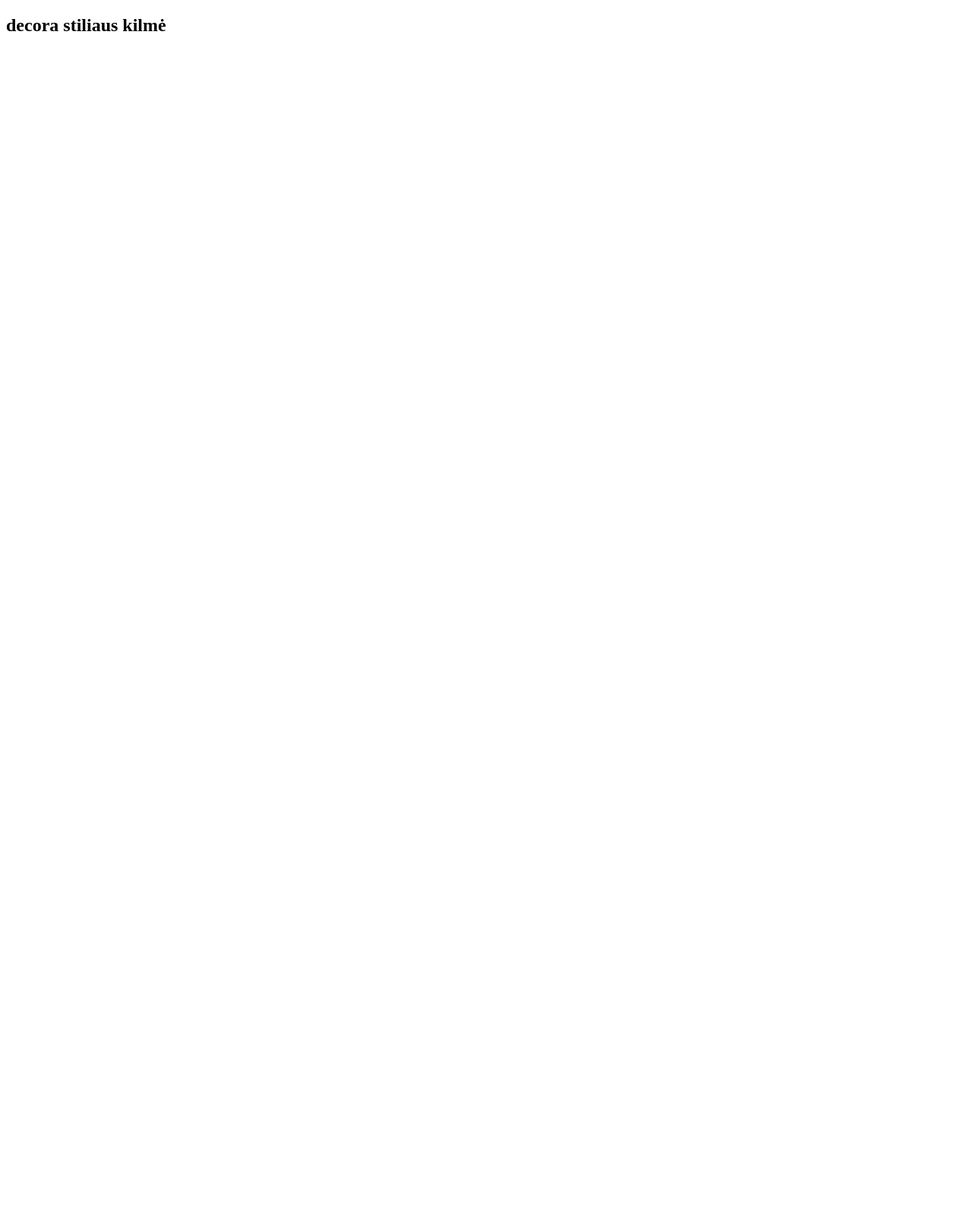
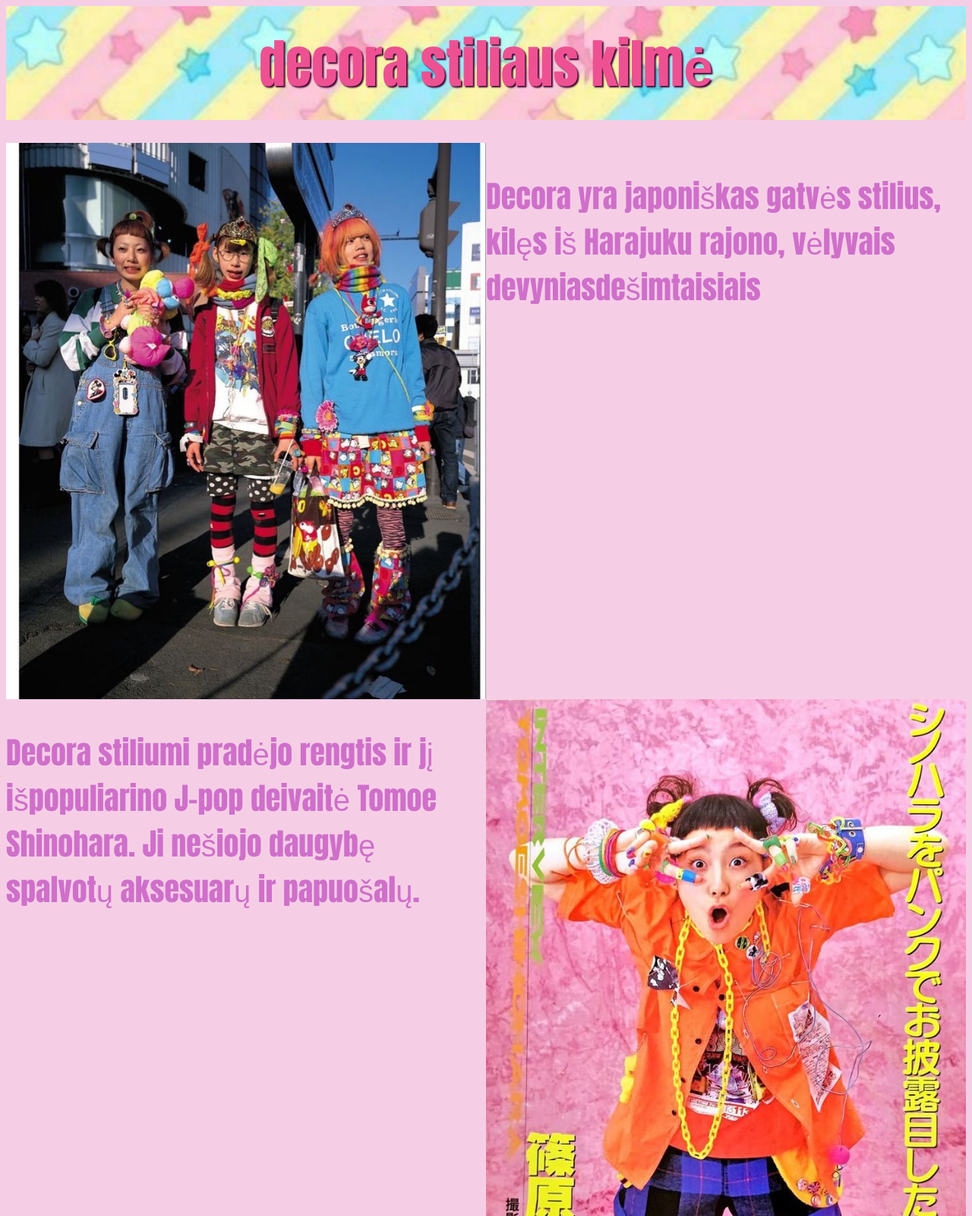
Before and after one commit to astridukas/decora, a plain HTML site: page istorija.html in a window 1280 px wide. Shown: the top 1600 px of the page at 76% size. Before the commit the page ends 800 px from the top, so only its background shows below. Drawn offline with Linux system fonts and the light colour scheme.

Commit message:
kilmes puslapis pabaigtas

```diff
--- /dev/null
+++ b/css/istorija.css
@@ -0,0 +1,28 @@
+header {
+    background-image: url("../img/header2.jpg");
+    width: 100%;
+    height: 150px;
+    background-size: cover;
+    display: flex;
+    align-items: center;
+    justify-content: center;
+    margin-bottom: 30px;
+
+}
+
+h2 {
+    font-size: 70px;
+    color: rgb(238, 81, 146);
+    text-shadow: 2px 2px 2px #3d0431;
+    font-family: Impact, Haettenschweiler, 'Arial Narrow Bold', sans-serif;
+}
+
+body {
+    background-color: rgb(245, 206, 230);
+}
+
+img, p{width: 50%;}
+div{display: flex;}
+p{font-size: 40px; font-family: Impact, Haettenschweiler, 'Arial Narrow Bold', sans-serif; color: rgb(207, 111, 202);}
+footer{height: 120px; background-color: rgb(138, 190, 250);}
+footer p{margin-left: 47%; color: rgb(33, 122, 122); font-size: 15px; font-family: 'Times New Roman', Times, serif; font-weight: 200;}
--- a/istorija.html
+++ b/istorija.html
@@ -5,18 +5,26 @@
     <meta charset="UTF-8">
     <meta name="viewport" content="width=device-width, initial-scale=1.0">
     <title>Document</title>
+    <link rel="stylesheet" href="css/istorija.css">
 </head>
 
 <body>
     <header>
         <h2>decora stiliaus kilmė</h2>
     </header>
-    <img src="" alt="">
-    <p></p><img src="" alt="">
-    <p></p><img src="" alt="">
-    <p></p><img src="" alt="">
-    <p></p>
-    <footer><p></p></footer>
+    <div><img src="img/decorafoto.jpg" alt="">
+    <p>Decora yra japoniškas gatvės stilius, kilęs iš Harajuku rajono, vėlyvais devyniasdešimtaisiais</p></div>
+    <div>
+    <p>Decora stiliumi pradėjo rengtis ir jį išpopuliarino J-pop deivaitė Tomoe Shinohara. Ji nešiojo daugybę spalvotų
+        aksesuarų ir papuošalų.</p><img src="img/Tomoe Shinohara.jpg" alt=""></div>
+    <div><img src="img/fruits.jpg" alt="">
+    <p>Tomoe Shinohara fanai mėgino atkartoti jos stilių. Gatvės stiliaus žurnalas ,,Fruits!" dar labiau šį stilių
+        išpopuliarino ir pavadino decora</p></div>
+    <div>
+    <p>Šis stilius yra labai maksimalistiškas, skatina išsiskirti iš minios.</p><img src="img/HARAJUKU DECORA KEI CLOWN.jpg" alt=""></div>
+    <footer>
+        <p>astrida b. 2026</p>
+    </footer>
 </body>
 
 </html>
```
Also changed, not shown: img/HARAJUKU DECORA KEI CLOWN.jpg (added), img/Tomoe Shinohara.jpg (added), img/decorafoto.jpg (added), img/fruits.jpg (added).
